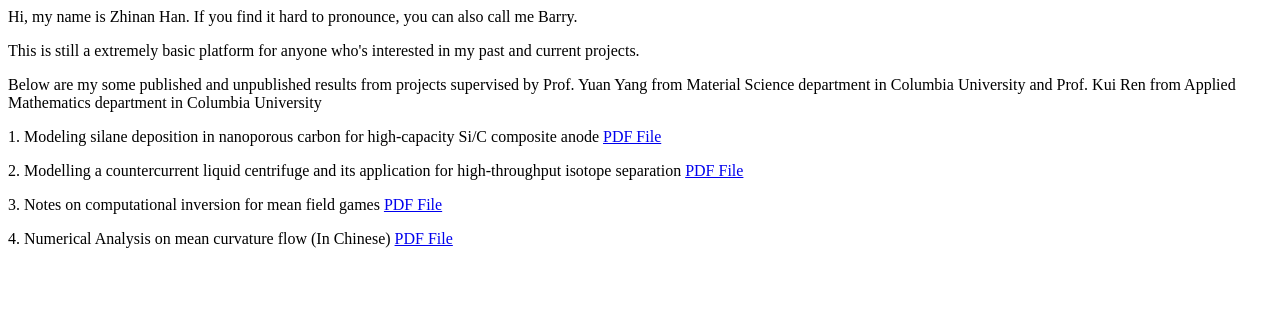
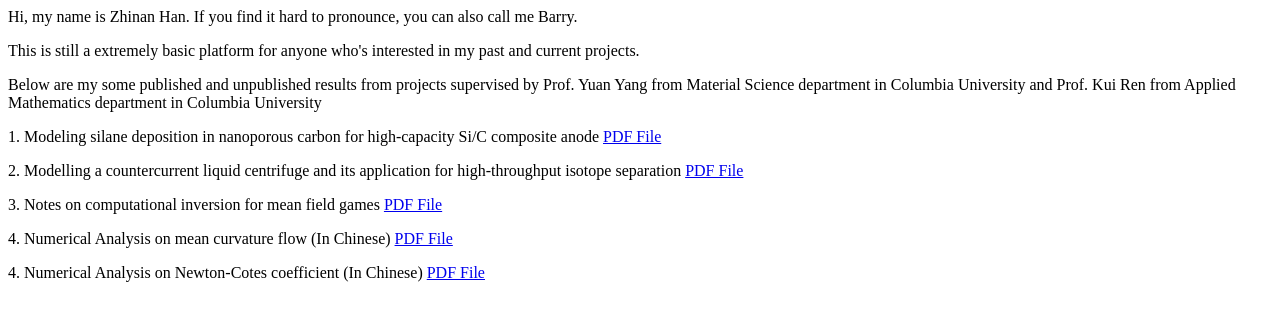
Before and after one commit to MAMBA-ROCKET/MAMBA-ROCKET.github.io, a plain HTML site: page index.html in a window 1280 px wide. Drawn offline with Linux system fonts and the light colour scheme.

Commit message:
Update index.html

```diff
--- a/index.html
+++ b/index.html
@@ -15,6 +15,9 @@
 <p> 4. Numerical Analysis on mean curvature flow (In Chinese)
 <a href="https://github.com/MAMBA-ROCKET/MAMBA-ROCKET.github.io/blob/main/Mean%20curvature%20flow.pdf" target="_blank">PDF File</a>
 
+<p> 4. Numerical Analysis on Newton-Cotes coefficient (In Chinese)
+<a href="https://github.com/MAMBA-ROCKET/MAMBA-ROCKET.github.io/blob/main/Mean%20curvature%20flow.pdf" target="_blank">PDF File</a>
+
 
 
 <!-- <ul>
```
